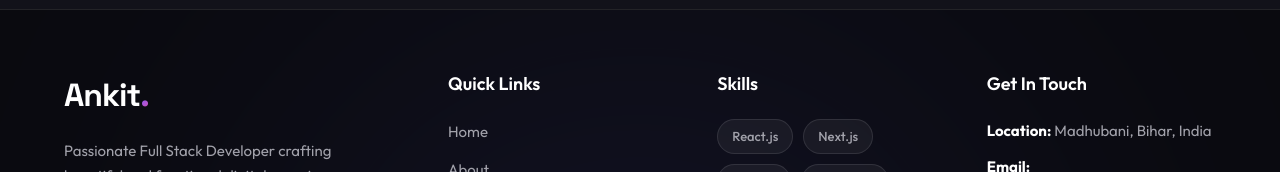
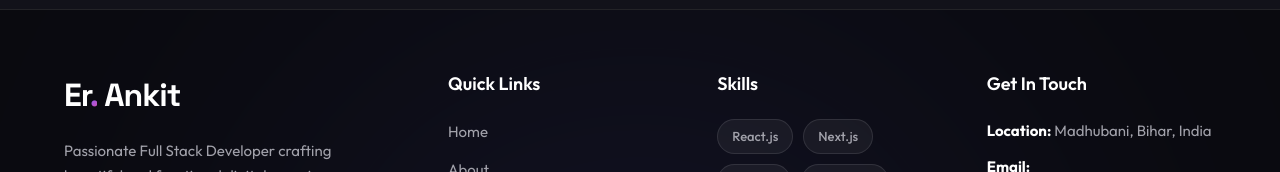
Before and after one commit to AnkitPaswan/portfolio, a React (Vite) app: page / in a window 1280 px wide. Shown: the part 8293-8465 px from the top of the page. Built offline with nearby package versions, Linux system fonts and the light colour scheme.

Commit message:
Update footer logo text for improved branding

```diff
--- a/src/components/Footer.jsx
+++ b/src/components/Footer.jsx
@@ -37,7 +37,7 @@ const Footer = () => {
             viewport={{ once: true }}
             transition={{ duration: 0.6 }}
           >
-            <h2 className="footer-logo">Ankit<span>.</span></h2>
+            <h2 className="footer-logo">Er<span>.</span> Ankit</h2>
             <p className="footer-tagline">
               Passionate Full Stack Developer crafting beautiful and functional digital experiences.
             </p>
```
